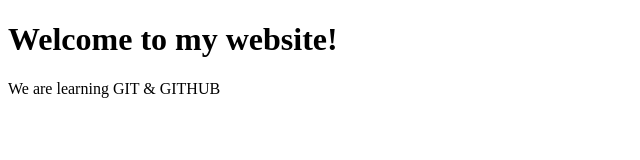
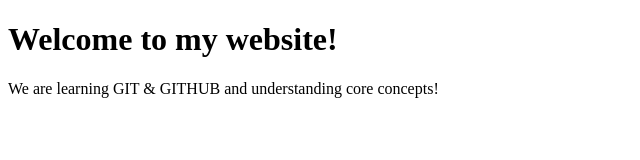
Before and after one commit to almayomekonen/HTML-CSS-GIT-GITHUB, a plain HTML site: page project/index.html in a window 1280 px wide. Shown: the whole page, without its empty margins (0-640 px from the left). Drawn offline with Linux system fonts and the light colour scheme.

Commit message:
adding more text to the paragraph

```diff
--- a/project/index.html
+++ b/project/index.html
@@ -8,7 +8,7 @@
 <body>
     <header>
         <h1>Welcome to my website!</h1>
-        <p>We are learning GIT & GITHUB</p>
+        <p>We are learning GIT & GITHUB and understanding core concepts!</p>
     </header>
 </body>
 </html>
```
